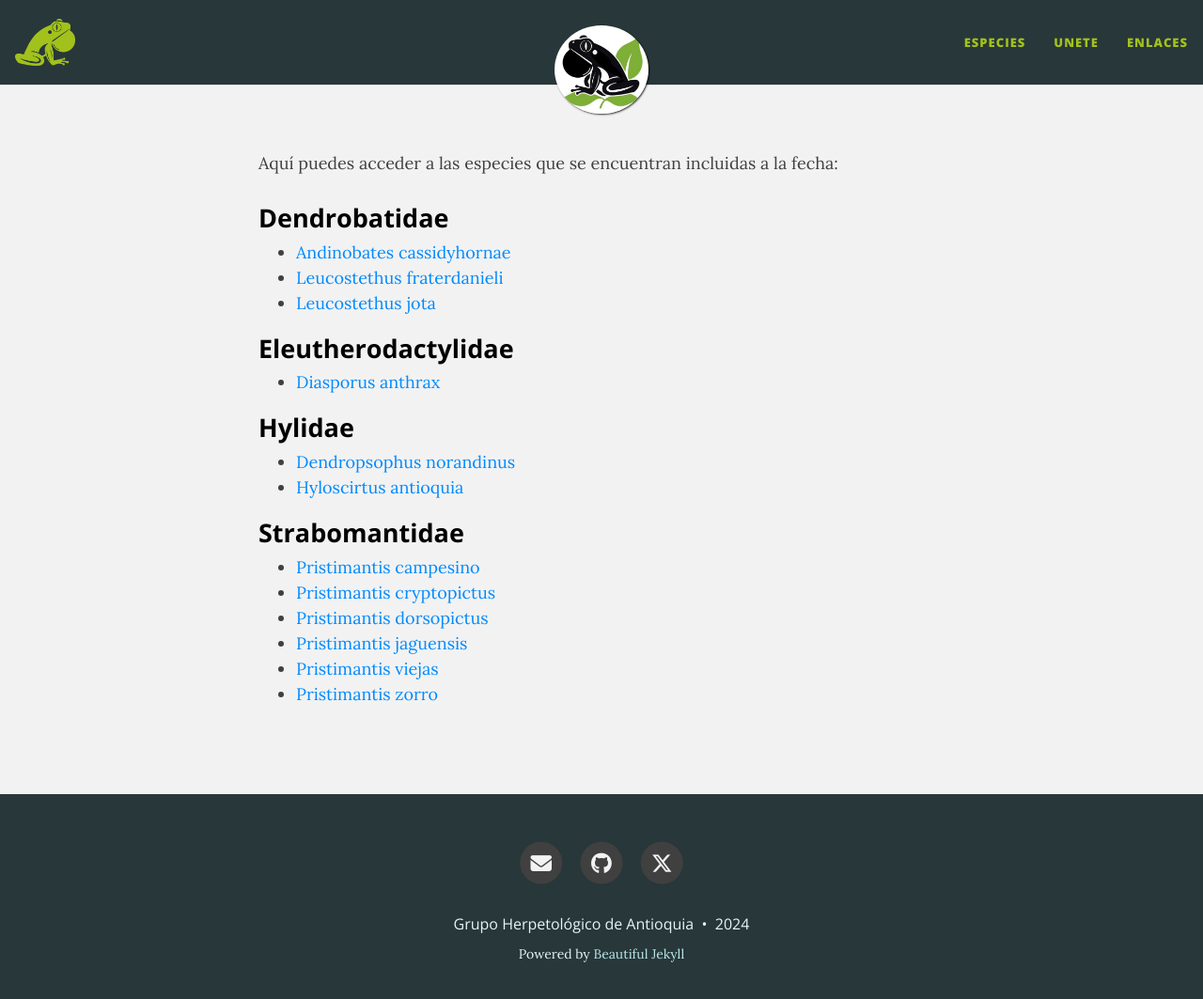
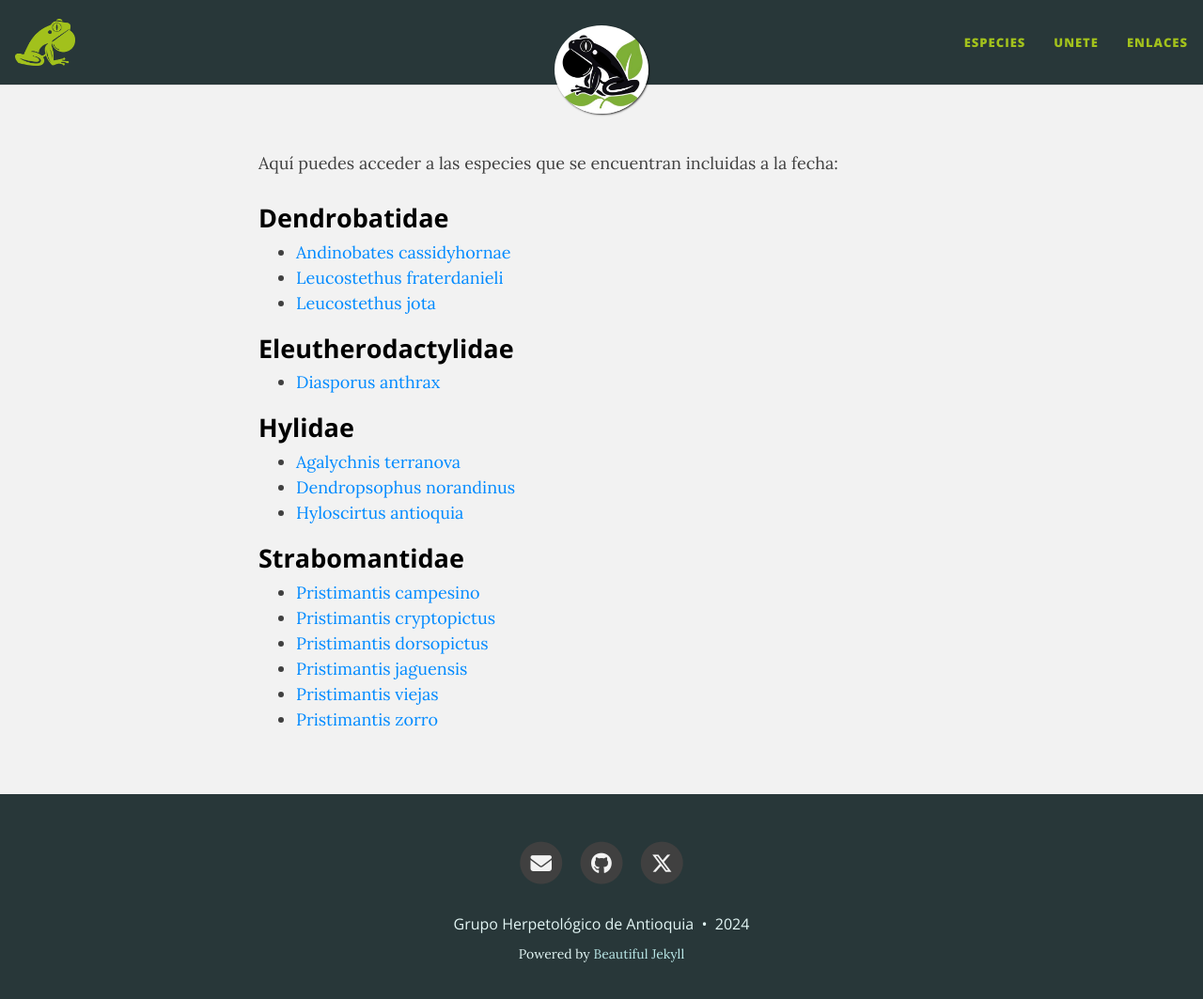
Before and after one commit to colombianfrogs/sounds, a Jekyll site: the page built from docs/especies.md, in a window 1280 px wide and 1076 px high. Shown: the top 1063 px of the window at 94% size. Built offline with Jekyll 4.4.1, drawn with Linux system fonts in a browser that asks for light colours.

Commit message:
Update especies.md

```diff
--- a/docs/especies.md
+++ b/docs/especies.md
@@ -51,6 +51,7 @@ Aquí puedes acceder a las especies que se encuentran incluidas a la fecha:
 
 # Hylidae
 
+- [Agalychnis terranova](Agalychnis_terranova.md)
 - [Dendropsophus norandinus](Dendropsophus_norandinus.md)
 - [Hyloscirtus antioquia](Hyloscirtus_antioquia_.md)
 
```
